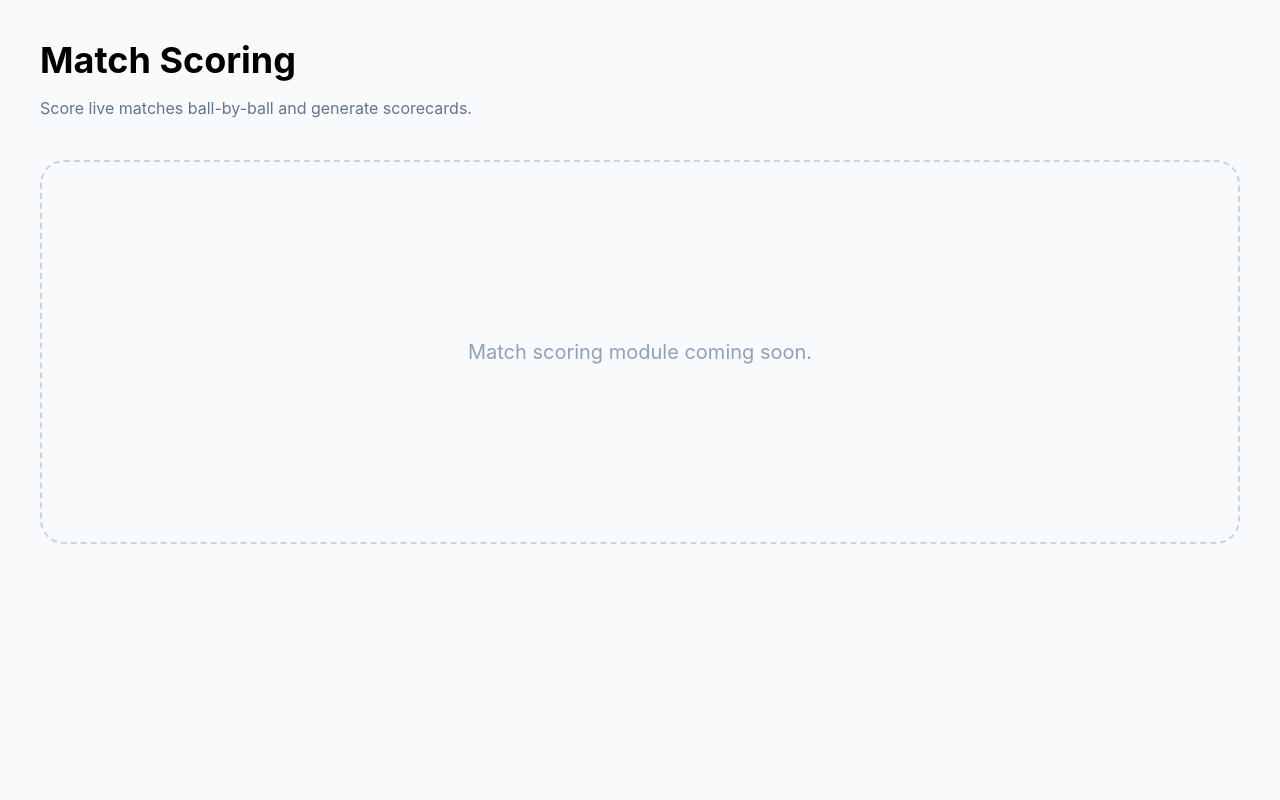
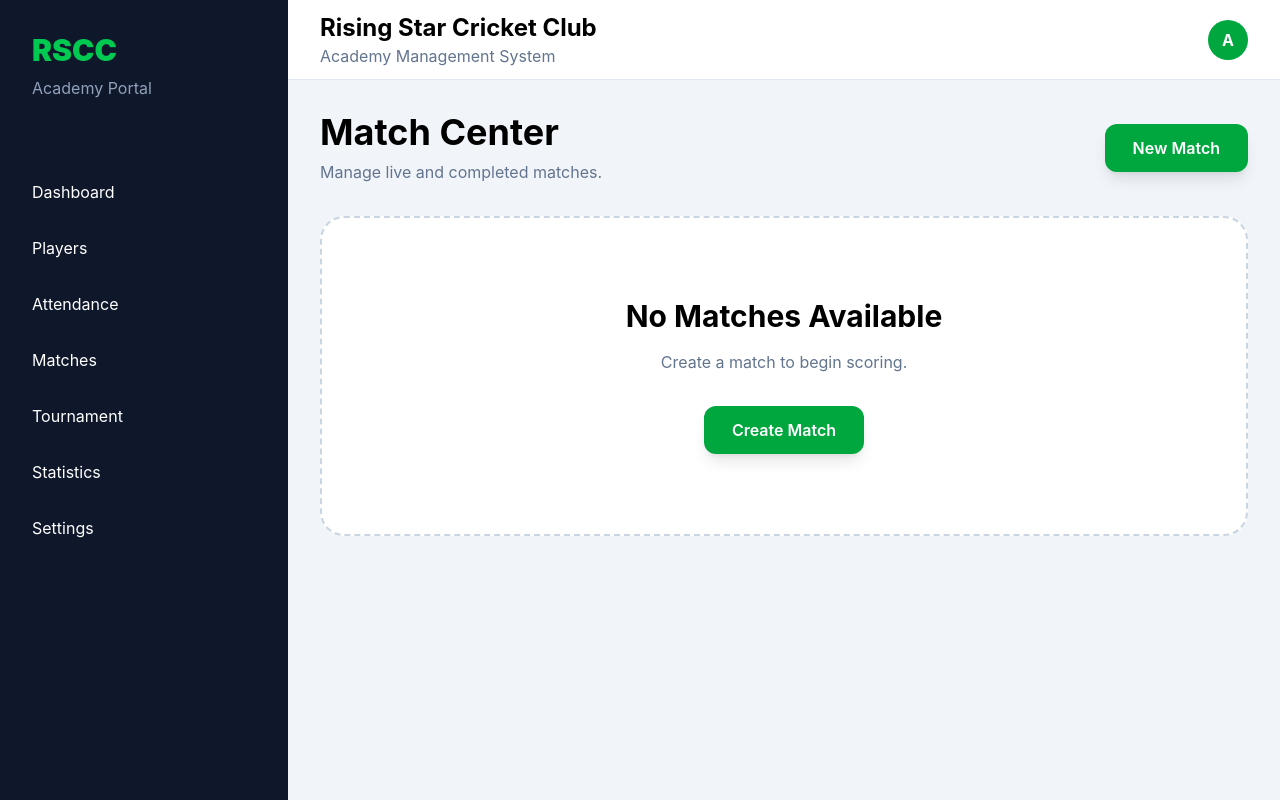
Before and after one commit to apexalphaa/rscc-app, a React (Vite) app in the folder apps/frontend/: page /matches in a window 1280 px wide. Built offline with nearby package versions, Linux system fonts and the light colour scheme.

Commit message:
Update Matches.jsx

```diff
--- a/apps/frontend/src/pages/Matches.jsx
+++ b/apps/frontend/src/pages/Matches.jsx
@@ -1,23 +1,28 @@
+import DashboardLayout from "../layouts/DashboardLayout";
+import EmptyState from "../components/EmptyState";
+import PageHeader from "../components/PageHeader";
+import Button from "../components/common/Button";
+
 export default function Matches() {
   return (
-    <div className="p-10">
+    <DashboardLayout>
 
-      <h1 className="text-4xl font-bold">
-        Match Scoring
-      </h1>
+      <PageHeader
+        title="Match Center"
+        subtitle="Manage live and completed matches."
+        action={<Button>New Match</Button>}
+      />
 
-      <p className="text-slate-500 mt-4">
-        Score live matches ball-by-ball and generate scorecards.
-      </p>
+      <div className="mt-8">
 
-      <div className="mt-10 rounded-3xl border-2 border-dashed border-slate-300 h-96 flex items-center justify-center">
-
-        <p className="text-slate-400 text-xl">
-          Match scoring module coming soon.
-        </p>
+        <EmptyState
+          title="No Matches Available"
+          description="Create a match to begin scoring."
+          button={<Button>Create Match</Button>}
+        />
 
       </div>
 
-    </div>
+    </DashboardLayout>
   );
 }
```
